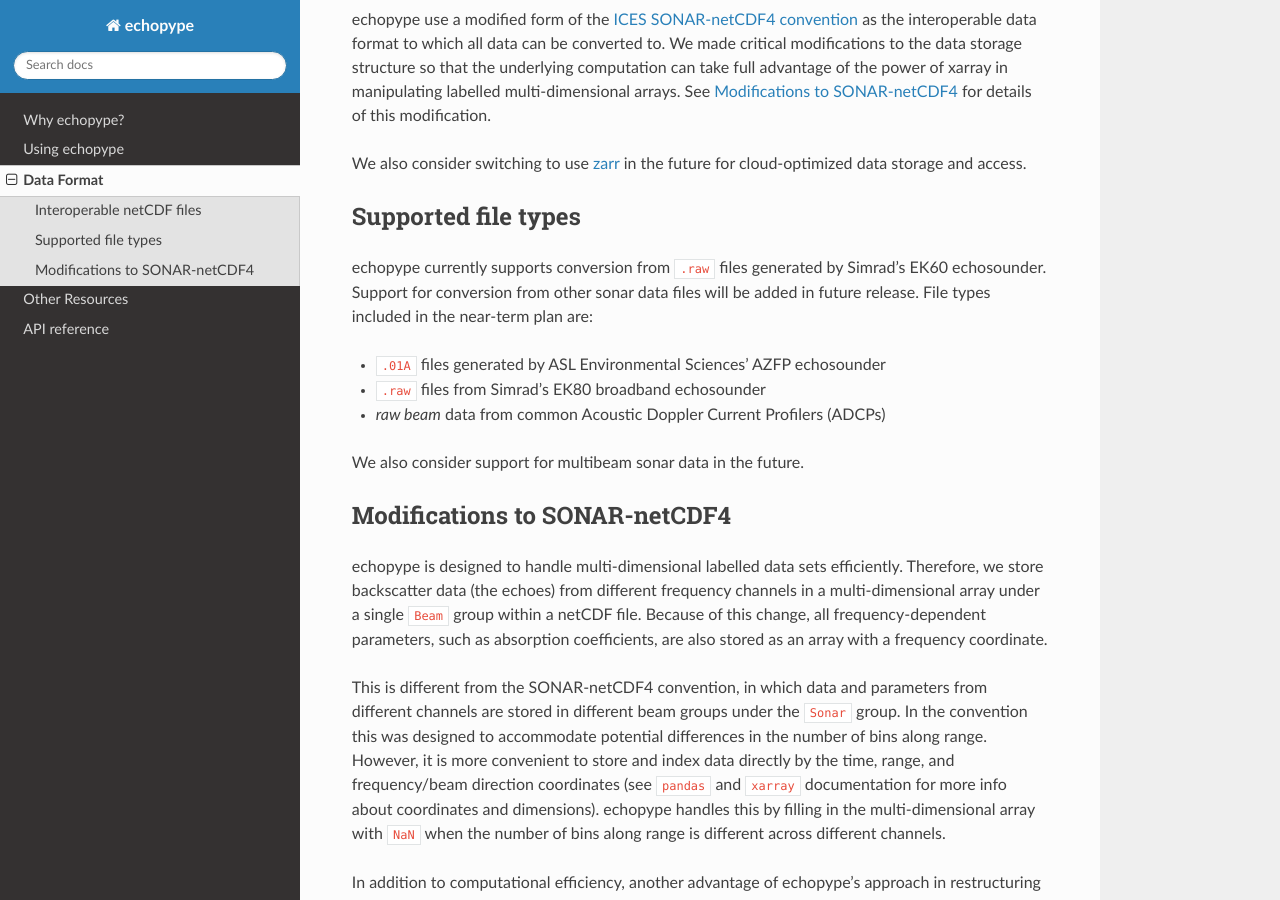
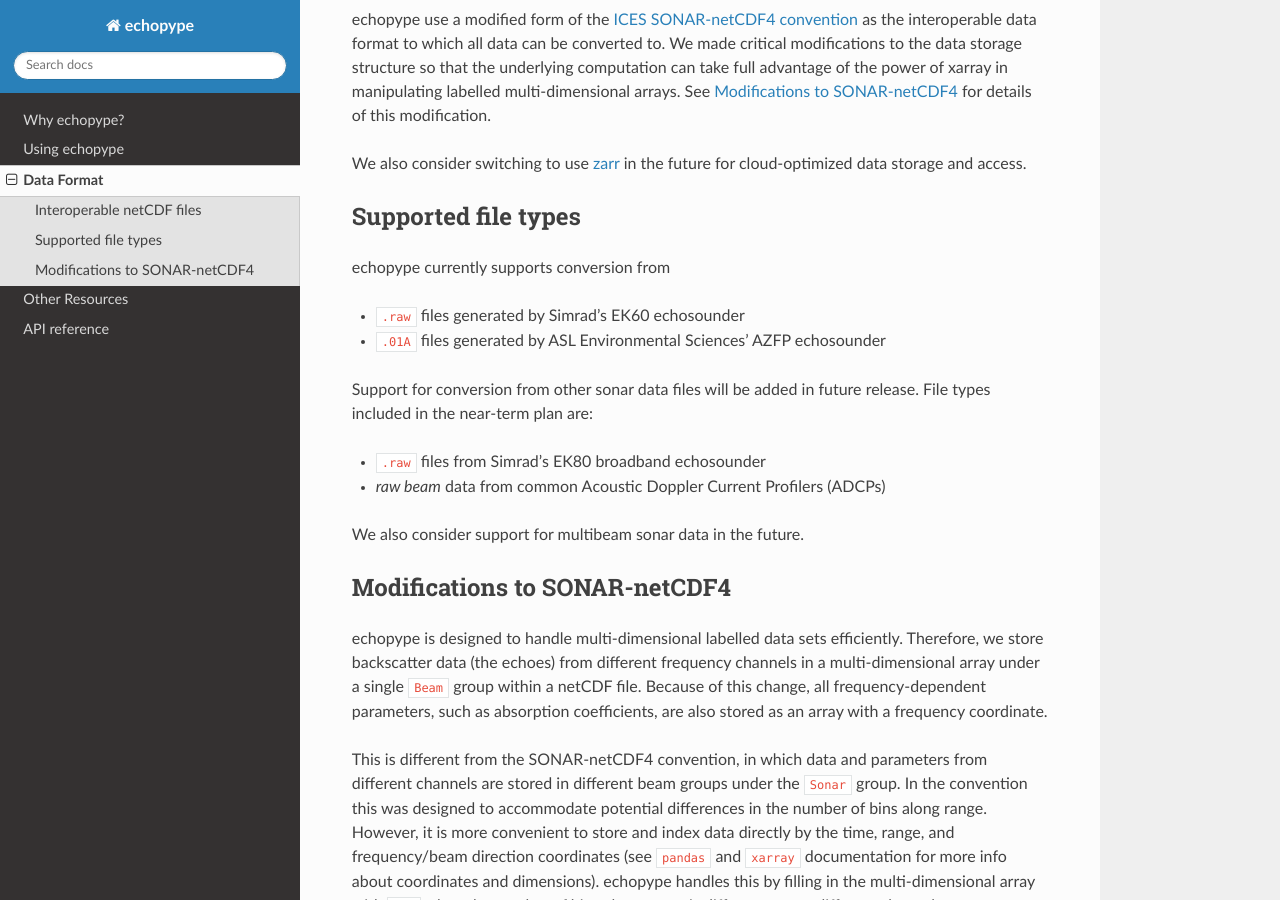
Before and after one commit to leewujung/echopype-lfs-test, a Sphinx documentation site: the page built from docs/source/data-format.rst, in a window 1280 px wide and 900 px high, scrolled down 376 px. Built offline with Sphinx 7.4.7 and the Read the Docs theme 2.0.0, drawn with Linux system fonts in a browser that asks for light colours.

```diff
--- a/docs/source/data-format.rst
+++ b/docs/source/data-format.rst
@@ -38,12 +38,14 @@ in the future for cloud-optimized data storage and access.
 Supported file types
 ----------------------
 
-echopype currently supports conversion from ``.raw`` files generated
-by Simrad's EK60 echosounder. Support for conversion from other
-sonar data files will be added in future release.
+echopype currently supports conversion from
+
+- ``.raw`` files generated by Simrad's EK60 echosounder
+- ``.01A`` files generated by ASL Environmental Sciences' AZFP echosounder
+
+Support for conversion from other sonar data files will be added in future release.
 File types included in the near-term plan are:
 
-- ``.01A`` files generated by ASL Environmental Sciences' AZFP echosounder
 - ``.raw`` files from Simrad's EK80 broadband echosounder
 - *raw beam* data from common Acoustic Doppler Current Profilers (ADCPs)
 
--- a/docs/source/index.rst
+++ b/docs/source/index.rst
@@ -41,6 +41,10 @@ Other contributors include:
 
 - `Valentina Staneva <https://escience.washington.edu/people/valentina-staneva/>`_
   (@valentina-s)
+- `Kavin Nguyen <https://github.com/ngkavin>`_
+  (@ngkavin)
+- `Sven Gastauer <https://www.researchgate.net/profile/Sven_Gastauer>`_
+  (@SvenGastauer)
 - `Marian Peña <https://www.researchgate.net/profile/Marian_Pena2>`_
   (@marianpena)
 - `Mark Langhirt <https://www.linkedin.com/in/mark-langhirt-7b33ba80>`_ (@bnwkeys)
```
Also changed, not shown: README.rst (+11 -6 lines), 1 other file.
